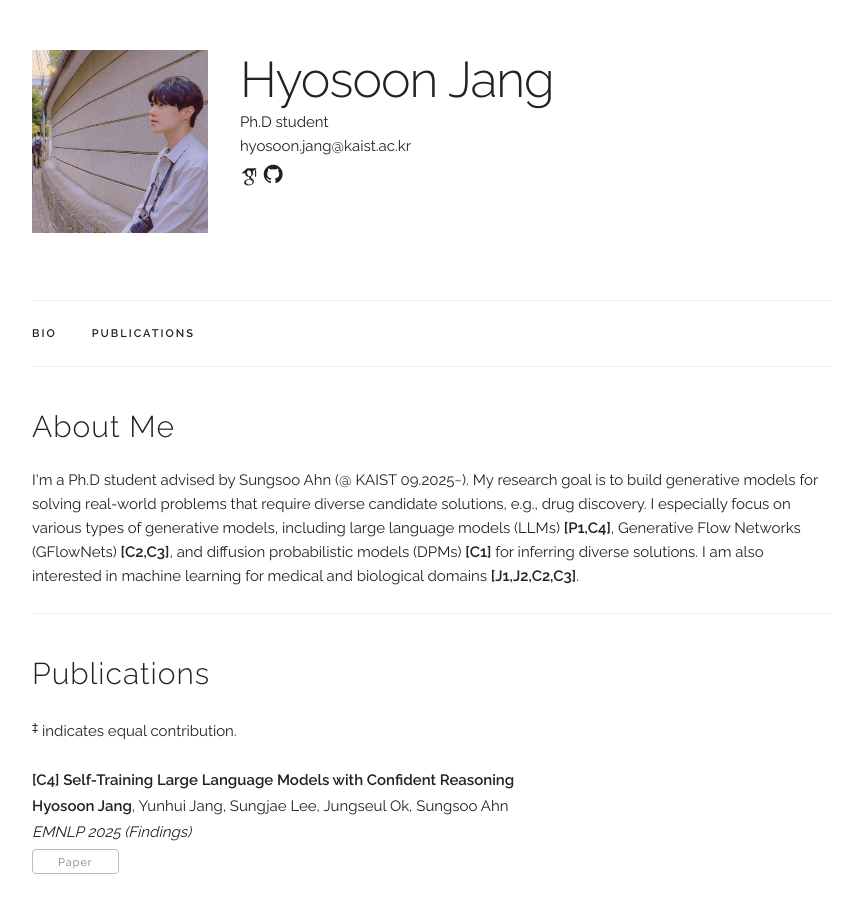
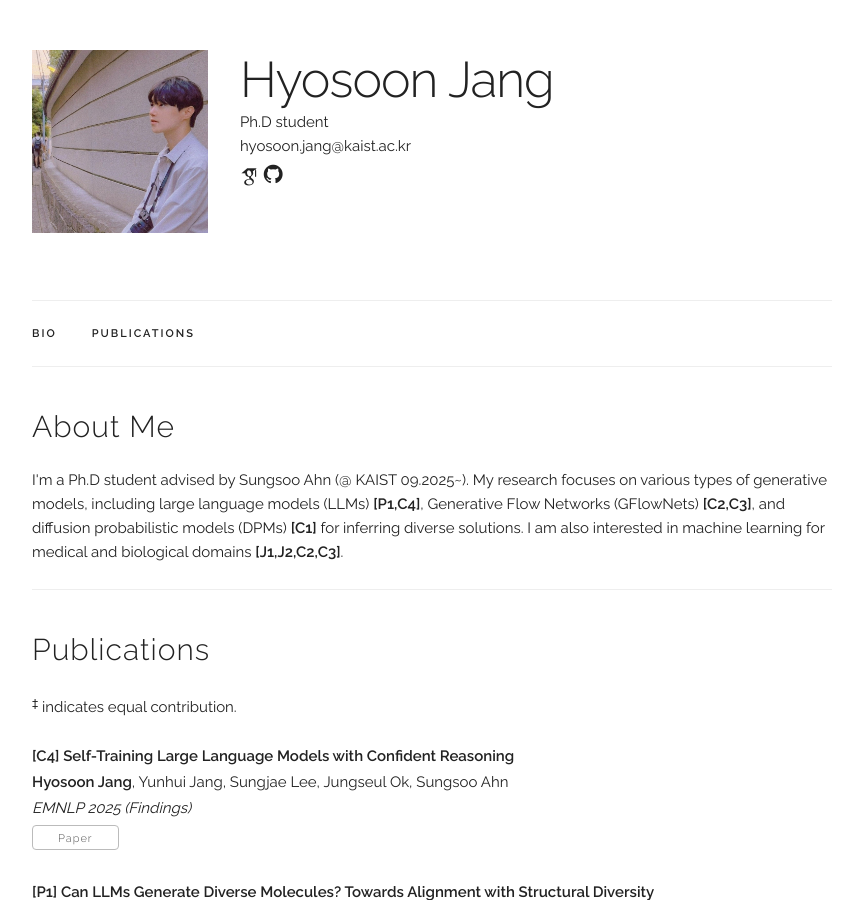
Before and after one commit to hsjang0/hsjang, a Jekyll site: the page built from index.html, in a window 1280 px wide and 900 px high. Shown: the whole window, without its empty margins (208-1071 px from the left). Built offline with Jekyll 4.4.1, drawn with Linux system fonts in a browser that asks for light colours; some web fonts are replaced.

Commit message:
Update index.html

```diff
--- a/index.html
+++ b/index.html
@@ -5,7 +5,7 @@ title: Home
 <!-- ========== BIO ========== -->
 <div class="docs-section" id="bio">
   <h4>About Me</h4>
-  I'm a Ph.D student advised by Sungsoo Ahn (@ KAIST 09.2025~). My research goal is to build generative models for solving real-world problems that require diverse candidate solutions, e.g., drug discovery. I especially focus on various types of generative models, including large language models (LLMs) <b>[P1,C4]</b>, Generative Flow Networks (GFlowNets) <b>[C2,C3]</b>, and diffusion probabilistic models (DPMs) <b>[C1]</b> for inferring diverse solutions. I am also interested in machine learning for medical and biological domains <b>[J1,J2,C2,C3]</b>.
+  I'm a Ph.D student advised by Sungsoo Ahn (@ KAIST 09.2025~). My research focuses on various types of generative models, including large language models (LLMs) <b>[P1,C4]</b>, Generative Flow Networks (GFlowNets) <b>[C2,C3]</b>, and diffusion probabilistic models (DPMs) <b>[C1]</b> for inferring diverse solutions. I am also interested in machine learning for medical and biological domains <b>[J1,J2,C2,C3]</b>.
   <p> </p>
 
 <!-- ========== PUBLICATIONS ========== -->
```
